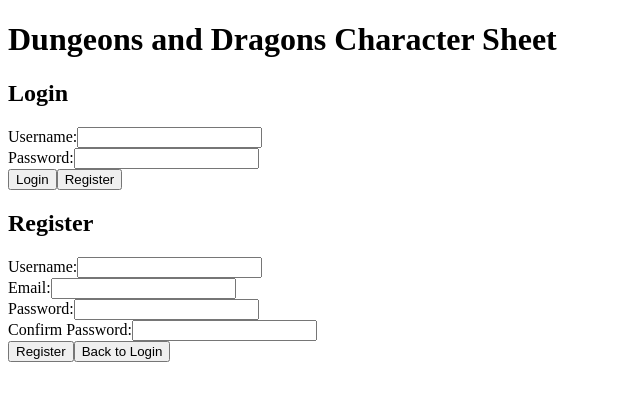
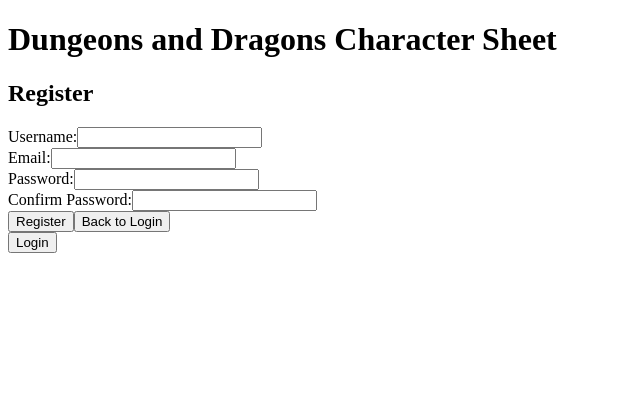
Before and after one commit to kellerflint/DnD-Character-Sheet, a Next.js app in the folder frontend/dnd-character-sheet/: page / in a window 1280 px wide. Shown: the top 400 px of the page, without its empty margins (0-640 px from the left). Built offline with nearby package versions, Linux system fonts and the light colour scheme.

Commit message:
Fixed registration-login form button display. Now we need to remove the old logic.

```diff
--- a/frontend/dnd-character-sheet/src/components/AuthForms.jsx
+++ b/frontend/dnd-character-sheet/src/components/AuthForms.jsx
@@ -11,8 +11,10 @@ export default function AuthForms() {
 
     return (
         <div>
-            <LoginForm onRegisterClick={() => setShowRegistration(true)}/>
-            <RegistrationForm onBackToLogin={() => SetShowRegistrationForm(true)}/>
+            {showRegistrationForm ? <LoginForm/> : <RegistrationForm />}
+            <button onClick={() => SetShowRegistrationForm(!showRegistrationForm)}>
+                {showRegistrationForm ? "Register" : "Login"}
+            </button>
         </div>
     )
 }
```
